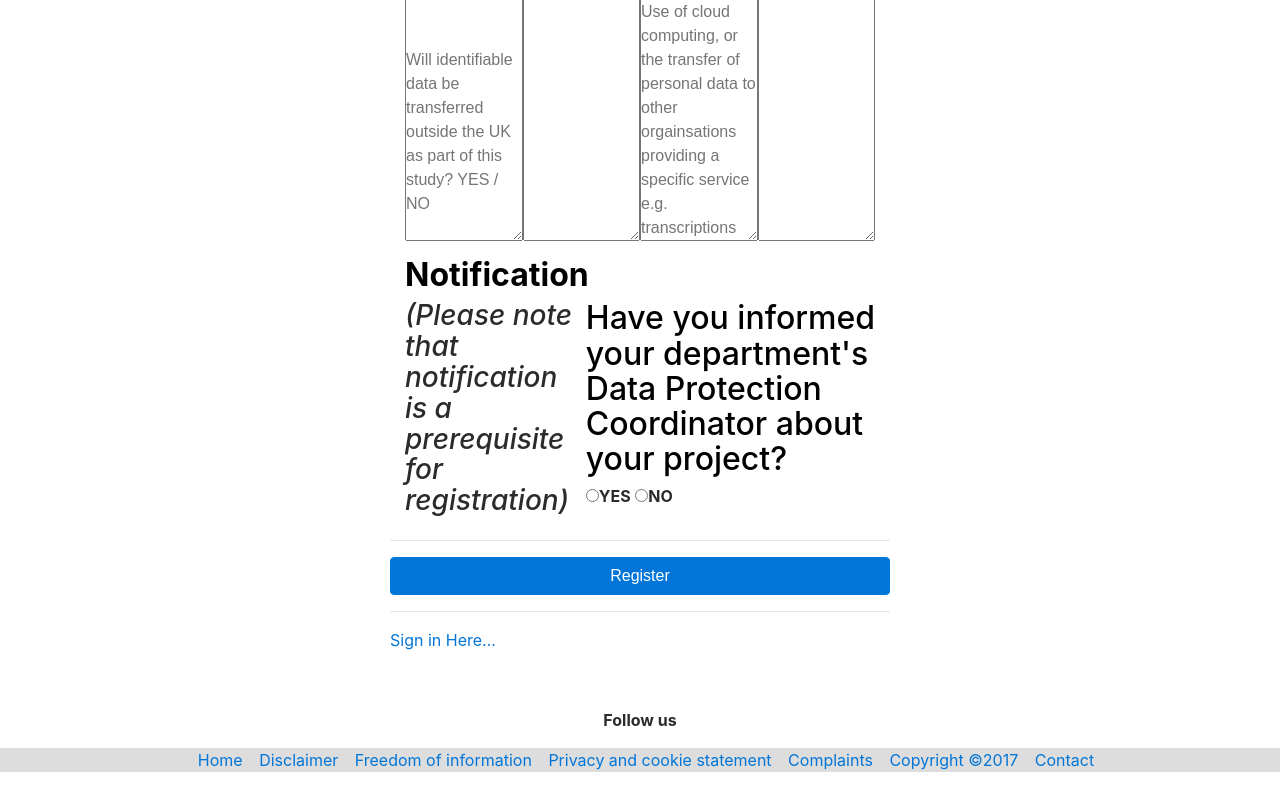
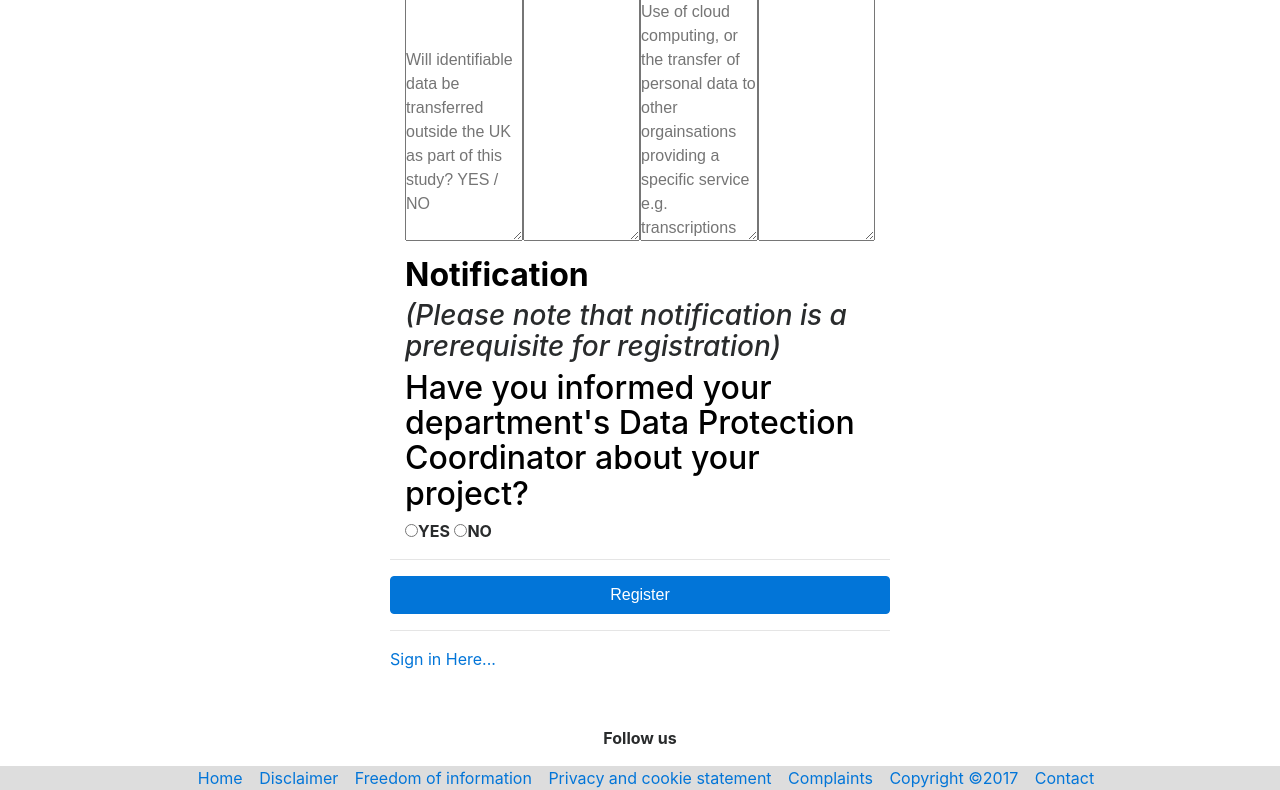
Before and after one commit to chisoftltd/RGUEthics, a PHP site: page /student.php in a window 1280 px wide. Shown: the part 4355-5145 px from the top of the page. Run offline with PHP 8.4, Linux system fonts and the light colour scheme; data that the repository does not hold is empty.

Commit message:
Merge origin/master
Conflicts:
	register.php

```diff
--- a/student.php
+++ b/student.php
@@ -252,18 +252,14 @@ $error = false;
                                 <textarea class="glyphicon glyphicon-lock" name="body" id="body" rows="5" cols="60" maxlength="60"></textarea>
                             </div>
                         </div>
-
+                        <div>
                             <h2>
                                 <strong>Notification</strong>
                             </h2>
-                        <div class="form-group">
-                            <div class="input-group">
                             <h3 style="font-style: italic">(Please note that notification is a prerequisite for registration)</h3>
-                                <div><h2>Have you informed your department's Data Protection Coordinator about your project? </h2>
+                            <h2>Have you informed your department's Data Protection Coordinator about your project? </h2>
                             <input type="radio" name="yes" value="1"><b>YES</b>
                             <input type="radio" name="yes" value="0"><b>NO</b>
-                                </div>
-                            </div>
                         </div>
 
                     </div>
```
Lines whose indentation alone changed are shown as unchanged.
